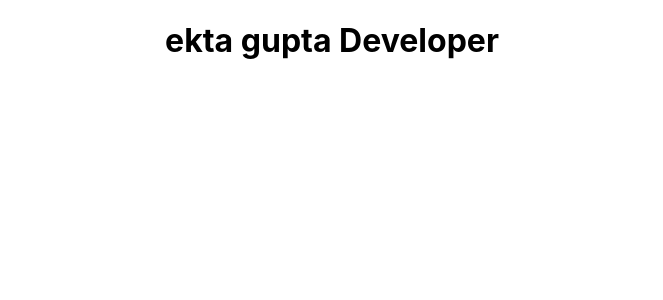
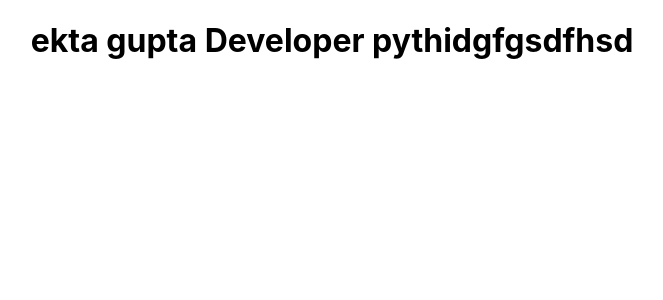
Before and after one commit to satyajeet519/metaapply, a React (Create React App) app in the folder frontend/: page / in a window 1280 px wide. Shown: the top 300 px of the page, without its empty margins (308-971 px from the left). Built offline with nearby package versions, Linux system fonts and the light colour scheme.

Commit message:
namfhfhjrkwe

```diff
--- a/frontend/src/App.js
+++ b/frontend/src/App.js
@@ -3,7 +3,7 @@ import './App.css';
 function App() {
   return (
     <div className="App">
-      <h1>ekta gupta Developer</h1>
+      <h1>ekta gupta Developer pythidgfgsdfhsd</h1>
     </div>
   );
 }
```
